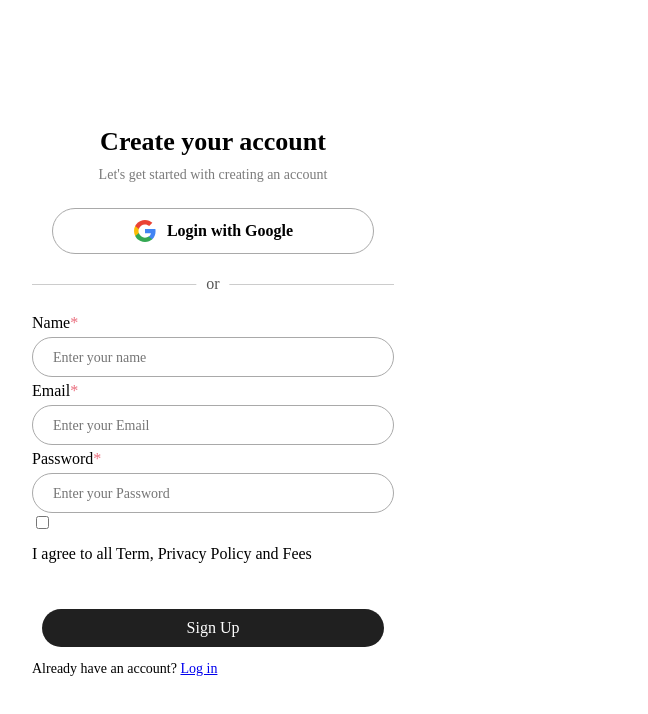
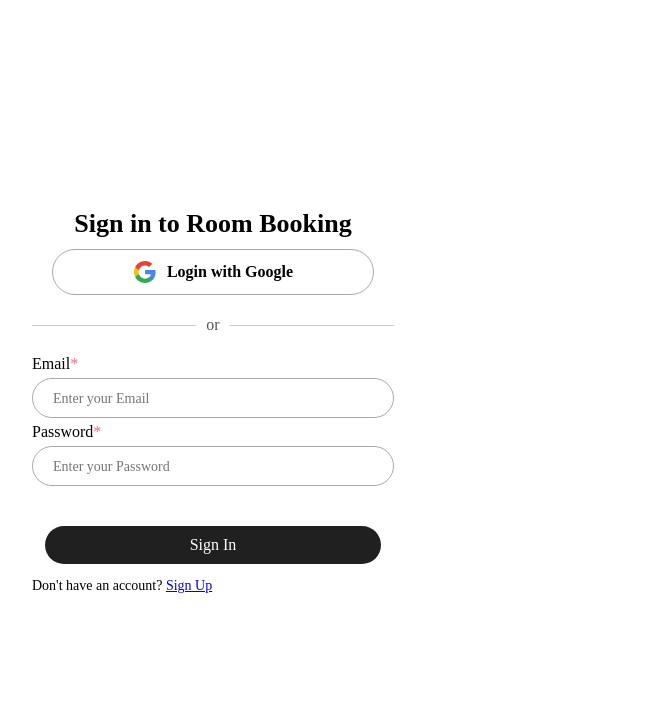
Before and after one commit to 2k-Aakaash/Hackathon-Signin, a plain HTML site: page index.html in a window 1280 px wide. Shown: the full height of the page, 117-765 px from the left. Drawn offline with Linux system fonts and the light colour scheme; grey boxes are pictures that could not be loaded; a web font is replaced by a local one.

Commit message:
Add files via upload

```diff
--- a/index.html
+++ b/index.html
@@ -3,7 +3,7 @@
 <head>
     <meta charset="UTF-8">
     <meta name="viewport" content="width=device-width, initial-scale=1.0">
-    <title>Room Booking Sign up</title>
+    <title>Room Booking Sign In</title>
     <link rel="stylesheet" href="style.css">
 </head>
 <body>
@@ -11,8 +11,7 @@
         <div class="signup-container">
             <div class="signup-div">
                 <div class="signup-h1">
-                    <h1 class="h1-text">Create your account</h1>
-                    <p class="p-text">Let's get started with creating an account</p>
+                    <h1 class="h1-text">Sign in to Room Booking</h1>
                 </div>
                 <div class="login-with-google">
                     <button class="google-login">
@@ -26,27 +25,21 @@
                   </div>
                 <div class="signup-form">
                     <form action="#">
-                        <label class="name-label">Name<span class="asterisk-span">*</span></label>
-                        <input type="text" placeholder="Enter your name" required class="input-text">
                         <label class="email-label">Email<span class="asterisk-span">*</span></label>
                         <input type="email" placeholder="Enter your Email" required class="input-text">
                         <label class="password-label">Password<span class="asterisk-span">*</span></label>
                         <input type="password" placeholder="Enter your Password" required class="input-text">
-                        <div class="agreements">
-                            <input type="checkbox" class="checkbox">
-                            <p class="agreements-text">I agree to all Term, Privacy Policy and Fees</p>
-                        </div>
                         <div class="signup-button-div">
-                            <button class="signup-button">Sign Up</button>
+                            <button class="signup-button">Sign In</button>
                         </div>
                     </form>
-                    <p class="another-way">Already have an account? <span class="login-text-span"><a href="https://2k-aakaash.github.io/Hackathon-Signin/">Log in</a></span></p>
+                    <p class="another-way">Don't have an account? <span class="login-text-span"><a href="https://2k-aakaash.github.io/Hackathon-Signin/">Sign Up</a></span></p>
                 </div>
             </div>
         </div>
         <div class="image-container">
             <div class="image-div">
-                <img src="https://ik.imagekit.io/026k2i7ys/sample.png?updatedAt=1705650608783">
+                <img src="https://ik.imagekit.io/026k2i7ys/Untitled.jpg?updatedAt=1705656303420">
             </div>
         </div>
     </div>
--- a/style.css
+++ b/style.css
@@ -84,7 +84,6 @@ img {
     /* height: 100vh; */
 }
 
-
 @media screen and (max-width: 767px) {
     .main-container {
         flex-direction: column-reverse;
@@ -125,7 +124,6 @@ img {
         justify-content: center;
     }
 }
-
 
 .h1-text{
     font-size: 26px;
```
